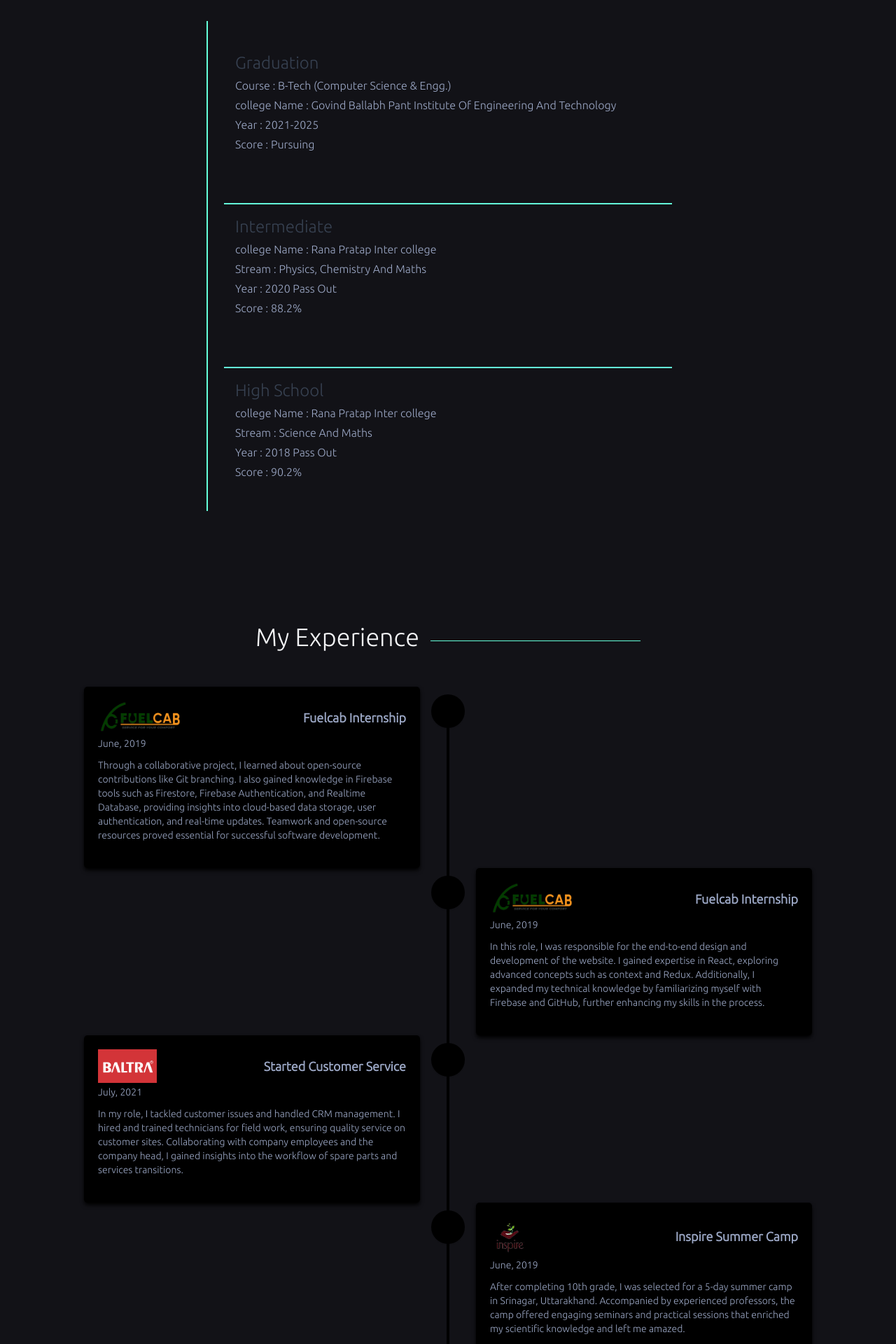
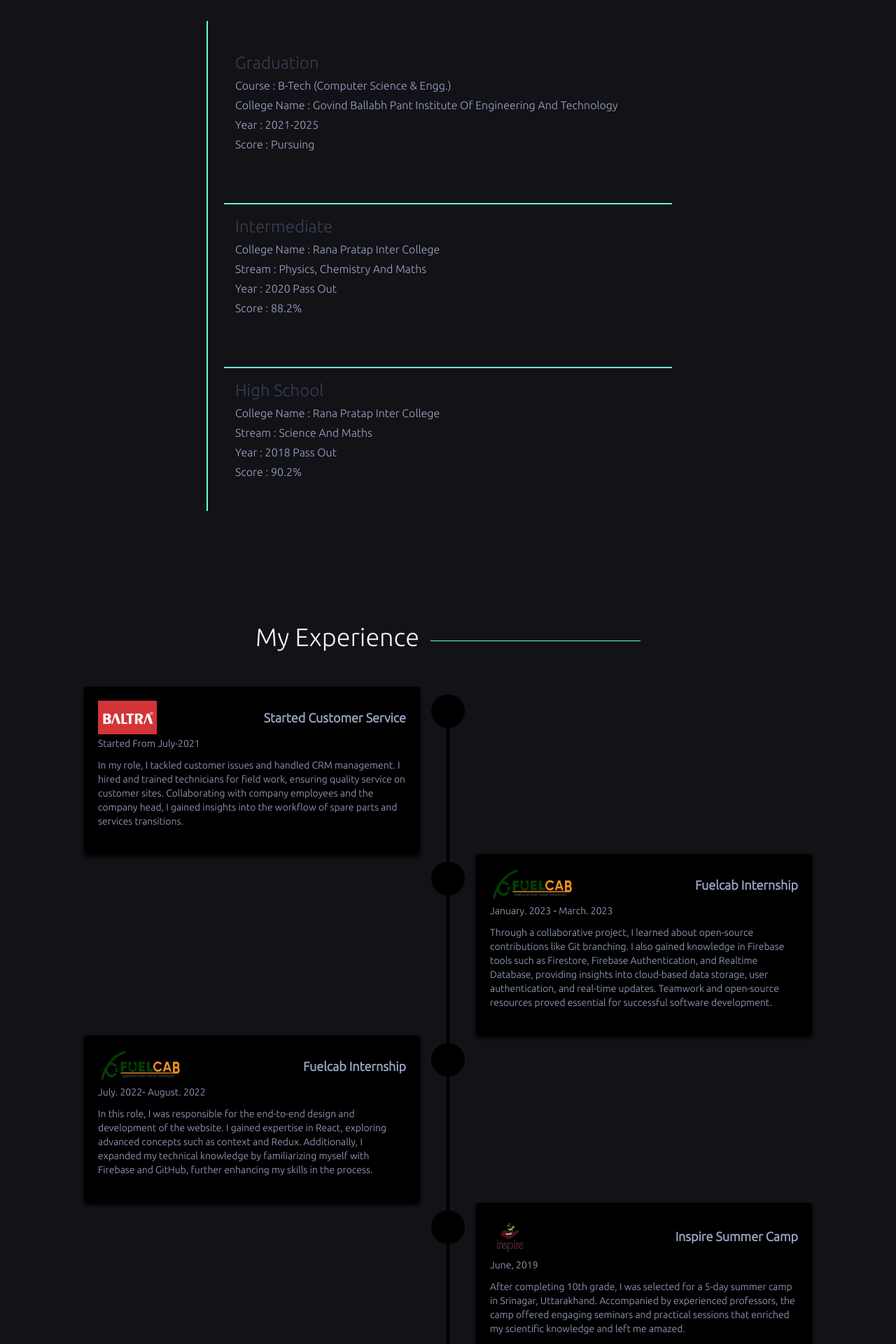
Before and after one commit to Harshsaxenajii/newPortfolio, a React (Create React App) app: page / in a window 1280 px wide. Shown: the part 1540-3460 px from the top of the page at 70% size. Built offline with nearby package versions, Linux system fonts and the light colour scheme.

Commit message:
resume and some correction

```diff
--- a/src/Components/Education.jsx
+++ b/src/Components/Education.jsx
@@ -24,7 +24,7 @@ function Education() {
           <div className=" text-2xl  text-gray-700">Graduation</div>
           <div>Course : B-Tech (Computer Science & Engg.)</div>
           <div>
-            college Name : Govind Ballabh Pant Institute Of Engineering And
+            College Name : Govind Ballabh Pant Institute Of Engineering And
             Technology{" "}
           </div>
           <div>Year : 2021-2025</div>
@@ -32,14 +32,14 @@ function Education() {
         </div>
         <div className="flex flex-col gap-1 my-7 p-4 text-sm md:text-base text-[#9ca8c6]">
           <div className=" text-2xl   text-gray-700">Intermediate</div>
-          <div>college Name : Rana Pratap Inter college</div>
+          <div>College Name : Rana Pratap Inter College</div>
           <div>Stream : Physics, Chemistry And Maths</div>
           <div>Year : 2020 Pass Out</div>
           <div>Score : 88.2%</div>
         </div>
         <div className="flex flex-col gap-1 my-7 p-4 text-sm md:text-base text-[#9ca8c6]">
           <div className=" text-2xl  text-gray-700">High School</div>
-          <div>college Name : Rana Pratap Inter college</div>
+          <div>College Name : Rana Pratap Inter College</div>
           <div>Stream : Science And Maths</div>
           <div>Year : 2018 Pass Out</div>
           <div>Score : 90.2%</div>
--- a/src/Components/MyJourney.jsx
+++ b/src/Components/MyJourney.jsx
@@ -5,13 +5,8 @@ import Div from "./Div";
 
 function MyJourney() {
   return (
-    <div
-      id="experience"
-      className="px-2 md:px-14 py-20 bg-[#121217]"
-    >
-      <motion.div
-        className="flex flex-col justify-center items-center"
-      >
+    <div id="experience" className="px-2 md:px-14 py-20 bg-[#121217]">
+      <motion.div className="flex flex-col justify-center items-center">
         <div className="heading text-2xl md:text-4xl  text-gray-100">
           My Experience
         </div>
@@ -21,8 +16,29 @@ function MyJourney() {
           <div className="center-line">
             <i className="fas fa-caret-up"></i>
           </div>
+          <Div className="row row-1">
+            <section className="shadow-md shadow-black">
+              <i className="icon fas fa-map-marker-alt"></i>
+              <div className="details">
+                <img className="md:h-12 h-8" src="./Logos/baltra.png" alt="" />
+                <span className="text-xs md:text-sm title text-[#9ca8c6]">
+                  Started Customer Service
+                </span>
+              </div>
+              <span className="text-sm text-[#9ca8c6]">
+                Started From July-2021
+              </span>
+              <p className="text-sm text-[#9ca8c6]">
+                In my role, I tackled customer issues and handled CRM
+                management. I hired and trained technicians for field work,
+                ensuring quality service on customer sites. Collaborating with
+                company employees and the company head, I gained insights into
+                the workflow of spare parts and services transitions.
+              </p>
+            </section>
+          </Div>
 
-          <Div className="row row-1">
+          <Div className="row row-2">
             <section className="shadow-md shadow-black text-sm md:text-base">
               <i className="icon fas fa-map-marker-alt"></i>
               <div className="details">
@@ -31,7 +47,10 @@ function MyJourney() {
                   Fuelcab Internship
                 </span>
               </div>
-              <span className="text-sm text-[#9ca8c6]">June, 2019</span>
+              <span className="text-sm text-[#9ca8c6]">
+                {" "}
+                January. 2023 ‑ March. 2023
+              </span>
               <p className="text-sm text-[#9ca8c6]">
                 Through a collaborative project, I learned about open-source
                 contributions like Git branching. I also gained knowledge in
@@ -44,7 +63,7 @@ function MyJourney() {
             </section>
           </Div>
 
-          <Div className="row row-2">
+          <Div className="row row-1">
             <section className="shadow-md shadow-black">
               <i className="icon fas fa-map-marker-alt"></i>
               <div className="details">
@@ -53,7 +72,9 @@ function MyJourney() {
                   Fuelcab Internship
                 </span>
               </div>
-              <span className="text-sm text-[#9ca8c6]">June, 2019</span>
+              <span className="text-sm text-[#9ca8c6]">
+                July. 2022‑ August. 2022
+              </span>
               <p className="text-sm text-[#9ca8c6]">
                 In this role, I was responsible for the end-to-end design and
                 development of the website. I gained expertise in React,
@@ -61,25 +82,6 @@ function MyJourney() {
                 Additionally, I expanded my technical knowledge by familiarizing
                 myself with Firebase and GitHub, further enhancing my skills in
                 the process.
-              </p>
-            </section>
-          </Div>
-          <Div className="row row-1">
-            <section className="shadow-md shadow-black">
-              <i className="icon fas fa-map-marker-alt"></i>
-              <div className="details">
-                <img className="md:h-12 h-8" src="./Logos/baltra.png" alt="" />
-                <span className="text-xs md:text-sm title text-[#9ca8c6]">
-                  Started Customer Service
-                </span>
-              </div>
-              <span className="text-sm text-[#9ca8c6]">July, 2021</span>
-              <p className="text-sm text-[#9ca8c6]">
-                In my role, I tackled customer issues and handled CRM
-                management. I hired and trained technicians for field work,
-                ensuring quality service on customer sites. Collaborating with
-                company employees and the company head, I gained insights into
-                the workflow of spare parts and services transitions.
               </p>
             </section>
           </Div>
@@ -109,9 +111,11 @@ function MyJourney() {
               <i className="icon fas fa-map-marker-alt"></i>
               <div className="details">
                 <img className="md:h-14 h-10" src="./Logos/img.png" alt="" />
-                <span className="text-xs md:text-sm title text-[#9ca8c6]">Award</span>
+                <span className="text-xs md:text-sm title text-[#9ca8c6]">
+                  Award
+                </span>
               </div>
-              <span className="text-sm text-[#9ca8c6]">June, 2019</span>
+              <span className="text-sm text-[#9ca8c6]">April, 2019</span>
               <p className="text-sm text-[#9ca8c6]">
                 I was honored to receive an award from "Mr. Bhagat Singh
                 Koshyari" for being among the top 1% of students in the
```
Also changed, not shown: src/Images/me.jpg, 1 other file (tests, documents, lock files or other folders).
